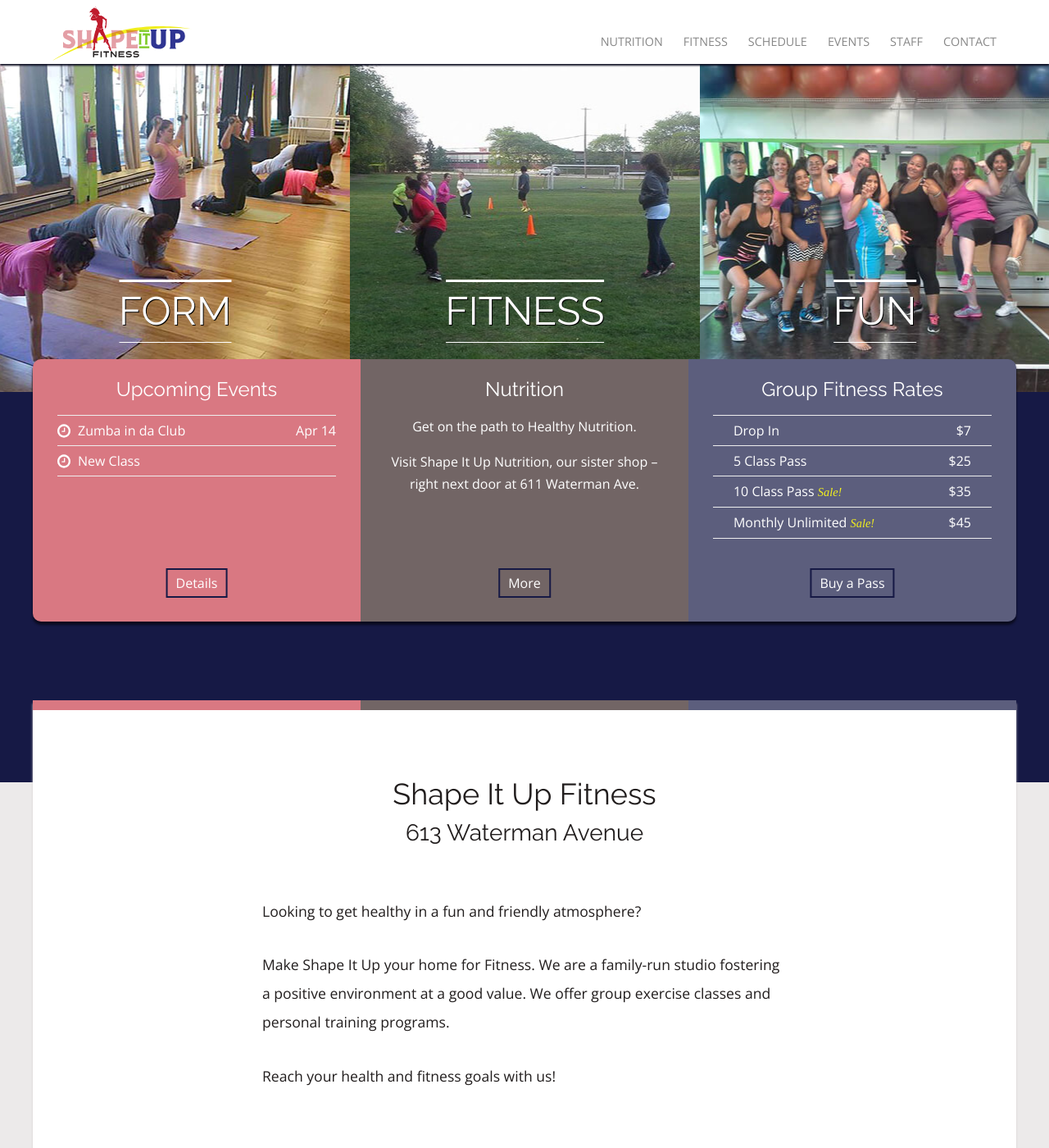
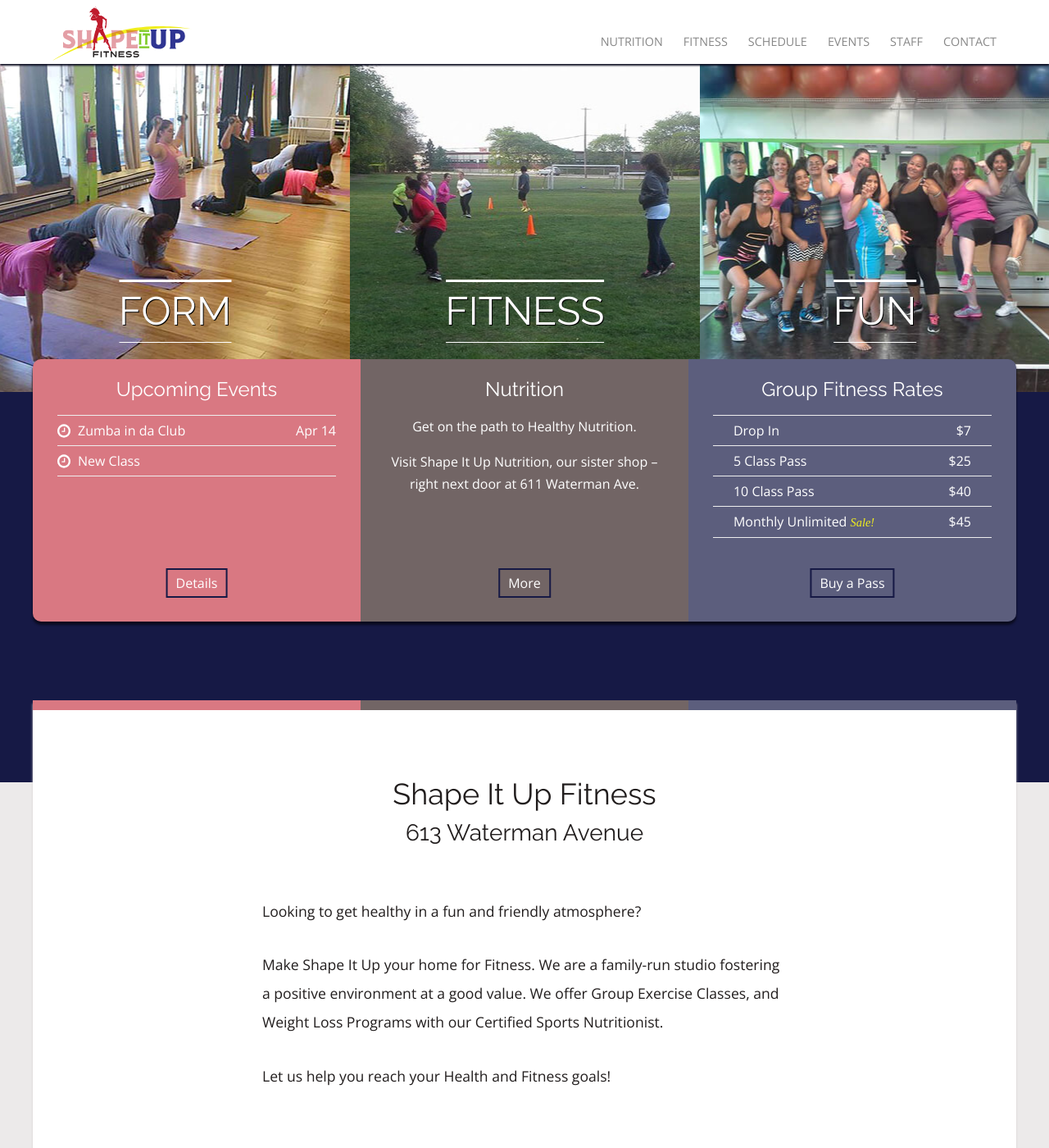
Before and after one commit to rwstone/shapeitup, a Jekyll site: the page built from index.md, in a window 1280 px wide and 1400 px high. Shown: the whole window at 82% size. Built offline with Jekyll 4.4.1, drawn with Linux system fonts in a browser that asks for light colours; some web fonts are replaced.

Commit message:
Updated Index

```diff
--- a/index.md
+++ b/index.md
@@ -20,20 +20,19 @@
   price: "$25"
   is_sale: false
 - name: 10 Class Pass
-  price: "$35"
-  is_sale: true
+  price: "$40"
 - name: Monthly Unlimited
   price: "$45"
   is_sale: true
 title_seo: Shape It Up Fitness | East Providence, RI
 description_seo: Shape It Up Fitness is an exercise studio in East Providence, RI,
-  with a fun and approachable attitude. We offer personal training and group exercise
-  classes, including Zumba, Boot Camp, Yoga, and Barre Fusion.
+  with a fun and approachable attitude. We offer  group exercise classes, including
+  Zumba, Boot Camp, Zumba Toning, Strong, and Barre Fusion.
 layout: home
 ---
 
 Looking to get healthy in a fun and friendly atmosphere?
 
-Make Shape It Up your home for Fitness. We are a family-run studio fostering a positive environment at a good value. We offer group exercise classes and personal training programs.
+Make Shape It Up your home for Fitness. We are a family-run studio fostering a positive environment at a good value. We offer Group Exercise Classes, and Weight Loss Programs with our Certified Sports Nutritionist.
 
-Reach your health and fitness goals with us!
+Let us help you reach your Health and Fitness goals!
```
